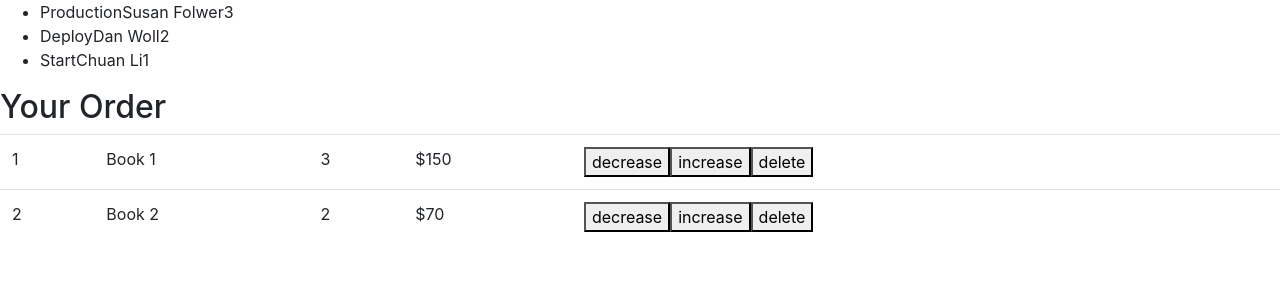
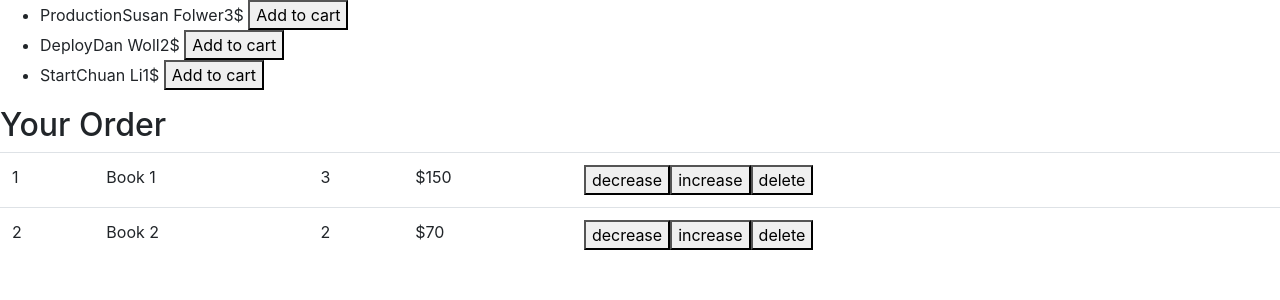
Before and after one commit to mango3ree/restore, a React (Create React App) app: page / in a window 1280 px wide. Shown: the top 300 px of the page. Built offline with nearby package versions, Linux system fonts and the light colour scheme.

Commit message:
add to cart actions

```diff
--- a/src/components/book-list-item/book-list-item.js
+++ b/src/components/book-list-item/book-list-item.js
@@ -1,8 +1,8 @@
 import React, { Fragment } from 'react'
 import './book-list-item.css'
 
-const BookListItem = ({ book }) => {
-  const { title, author } = book;
+const BookListItem = ({ book, onAddedToCart }) => {
+  const { title, author, price } = book;
   return (
     <Fragment>
       <span>
@@ -11,6 +11,14 @@ const BookListItem = ({ book }) => {
       <span>
         {author}
       </span>
+      <span>
+        $ {price}
+      </span>
+      <button
+        onClick={onAddedToCart}
+      >
+        Add to cart
+      </button>
     </Fragment>
   )
 }
--- a/src/components/book-list/book-list.js
+++ b/src/components/book-list/book-list.js
@@ -31,14 +31,16 @@ class BookListContainer extends Component {
   }
 }
 
-const BookList = ({ books }) => {
+const BookList = ({ books, onAddedToCart }) => {
   return (
     <ul>
       {
         books.map((book) => {
           return (
             <li key={book.id}>
-              <BookListItem book={book}/>
+              <BookListItem book={book} onAddedToCart={() => {
+                onAddedToCart(book.id)
+              }}/>
             </li>
           )
         })
@@ -55,7 +57,10 @@ const mapStateToProps = ({ books, loading, error }) => ({
 
 const mapDispatchToProps = (dispatch, { bookstoreService }) => {
   return {
-    fetchBooks: fetchBooks(bookstoreService, dispatch)
+    fetchBooks: fetchBooks(bookstoreService, dispatch),
+    onAddedToCart:() => {
+      console.log(object)
+    }
   }
 }
 
```
